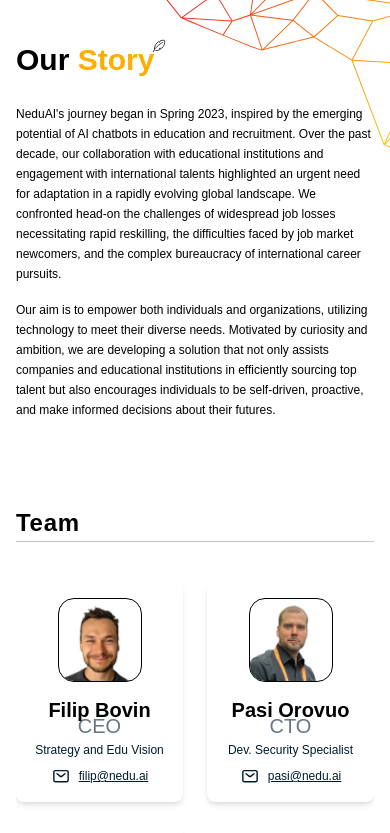
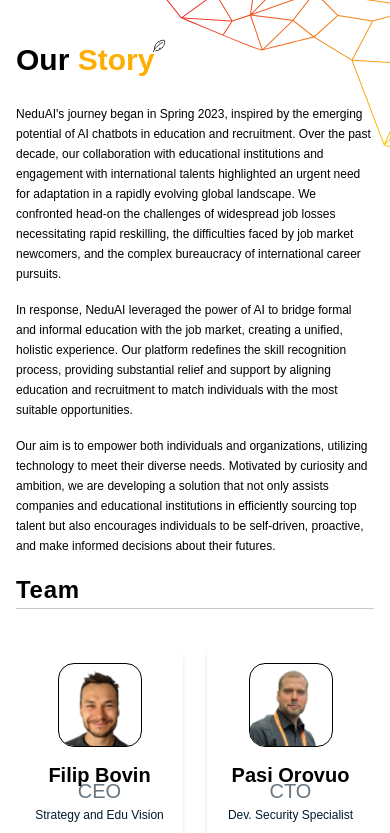
Before and after one commit to Asraful-code235/nedu-ai, a Next.js app: page / in a window 390 px wide. Shown: the part 7233-8066 px from the top of the page. Built offline with nearby package versions, Linux system fonts and the light colour scheme; a web font is replaced by a local one.

Commit message:
Design changes

```diff
--- a/components/start/OurStory.jsx
+++ b/components/start/OurStory.jsx
@@ -99,8 +99,8 @@
         </h1>
         <article className="grid grid-cols-1 xl:grid-cols-3 lg:gap-6">
           <section className="col-span-2">
-            <div className=" flex flex-col gap-4 lg:gap-10 justify-between h-full">
-              <div className="z-50 flex flex-col gap-4 lg:gap-10 text-xs lg:text-xl font-medium leading-5 lg:leading-[40px] transition-all duration-[2s] delay-500 ">
+            <div className=" flex flex-col gap-[14px] justify-between h-full">
+              <div className="z-50 flex flex-col gap-4 text-xs lg:text-xl font-medium leading-5 lg:leading-[40px] transition-all duration-[2s] delay-500 ">
                 <p>
                   NeduAI&apos;s journey began in Spring 2023, inspired by the
                   emerging potential of AI chatbots in education and
@@ -111,6 +111,14 @@
                   challenges of widespread job losses necessitating rapid
                   reskilling, the difficulties faced by job market newcomers,
                   and the complex bureaucracy of international career pursuits.
+                </p>
+                <p>
+                  In response, NeduAI leveraged the power of AI to bridge formal
+                  and informal education with the job market, creating a
+                  unified, holistic experience. Our platform redefines the skill
+                  recognition process, providing substantial relief and support
+                  by aligning education and recruitment to match individuals
+                  with the most suitable opportunities.
                 </p>
                 <p>
                   Our aim is to empower both individuals and organizations,
@@ -147,8 +155,8 @@
                     />
                   </div>
                 </div> */}
-                <div className="mt-[69px] flex xl:hidden items-start gap-4 justify-start w-full">
-                  <span className="text-2xl lg:px-10 w-full font-semibold leading-normal tracking-[0.72px] border-b border-[#C7C7C7]">
+                <div className=" flex  items-start gap-4 justify-start w-full">
+                  <span className="text-2xl w-full font-semibold leading-normal tracking-[0.72px] border-b border-[#C7C7C7]">
                     Team
                   </span>
                 </div>
```
